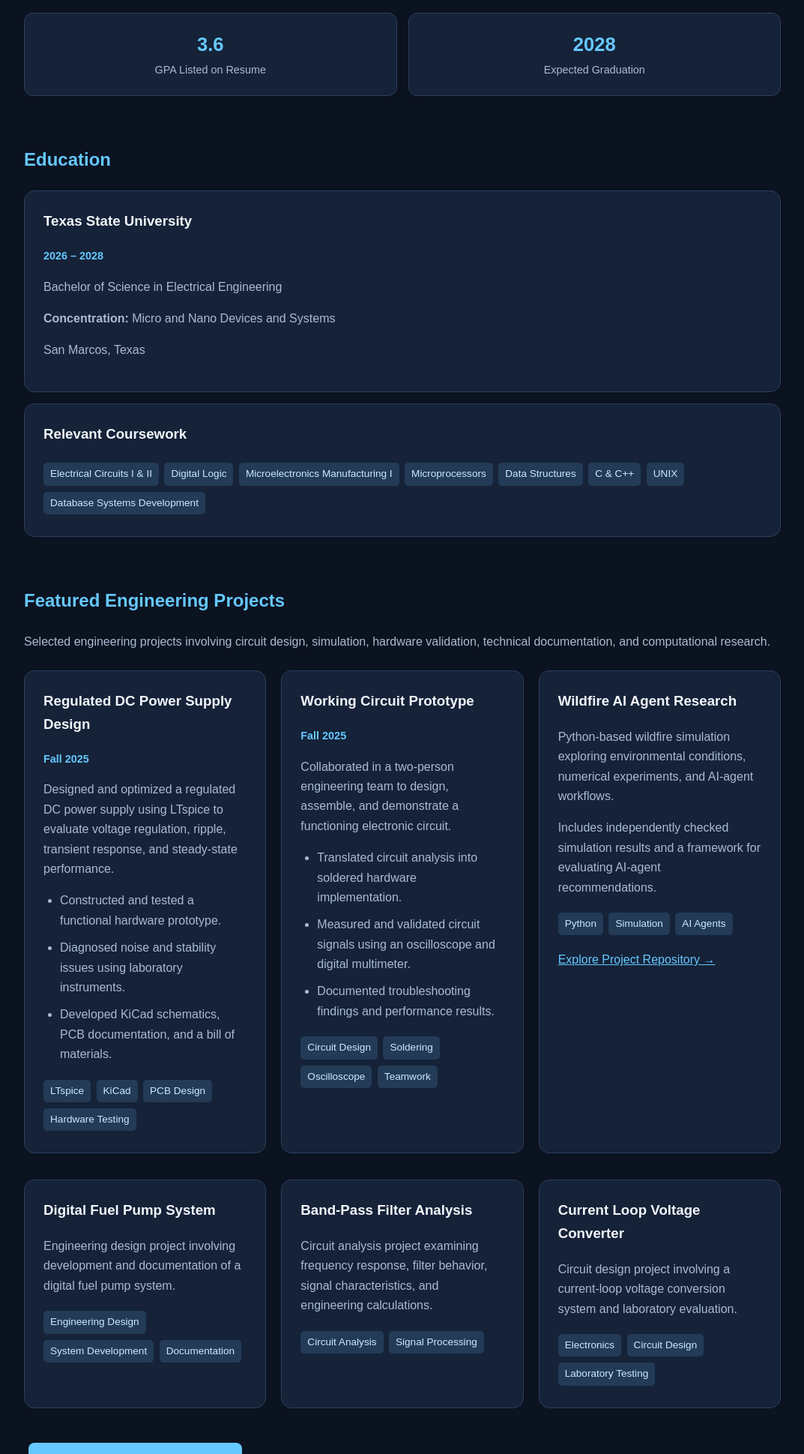
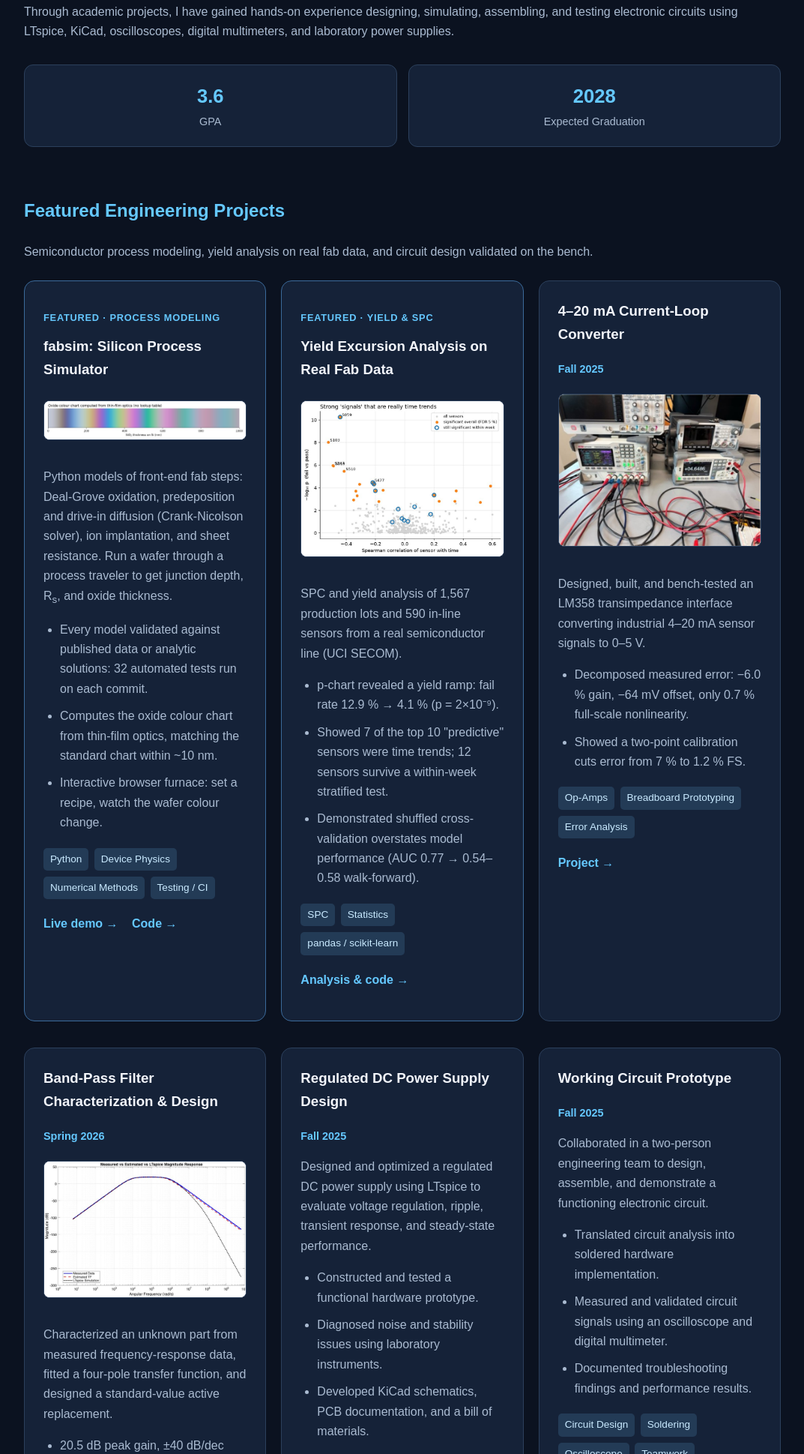
Before and after one commit to DSTX28/DSTX28.github.io, a plain HTML site: page index.html in a window 1280 px wide. Shown: the part 861-2800 px from the top of the page at 75% size, without its empty margins (103-1176 px from the left). Drawn offline with Linux system fonts and the light colour scheme.

Commit message:
Refocus portfolio on semiconductor process and yield engineering
- Projects moved to the top with images and links to each repo/folder
- Add fabsim and SECOM yield analysis as featured projects
- Add Process & Yield Engineering skills; data tools; GitHub links
- Clarify GPA label, remove 'Claude 101' tag, update project blurbs

Co-Authored-By: Claude Opus 5.5 <noreply@anthropic.com>

```diff
--- a/index.html
+++ b/index.html
@@ -207,6 +207,31 @@
         padding: 20px;
       }
     }
+    .card img.shot {
+      width: 100%;
+      border-radius: 8px;
+      border: 1px solid var(--border);
+      margin: 6px 0 12px;
+      background: #fff;
+    }
+
+    .card.feature {
+      border-color: #3b6a9a;
+    }
+
+    .links a {
+      margin-right: 14px;
+      font-weight: bold;
+      text-decoration: none;
+    }
+
+    .kicker {
+      color: var(--accent);
+      font-size: 0.8rem;
+      font-weight: bold;
+      letter-spacing: 0.06em;
+      text-transform: uppercase;
+    }
   </style>
 </head>
 
@@ -222,8 +247,8 @@
   </p>
 
   <p>
-    Micro & Nano Devices • Semiconductor Technology •
-    Circuit Design • Engineering Research
+    Semiconductor Process Engineering • Micro &amp; Nano Fabrication •
+        Yield &amp; SPC • Circuit Design
   </p>
 
   <p>San Marcos, Texas</p>
@@ -244,6 +269,9 @@
     <a class="button secondary" href="#skills">
       Technical Skills
     </a>
+        <a class="button secondary" href="https://github.com/DSTX28">
+          GitHub
+        </a>
   </nav>
 </header>
 
@@ -268,6 +296,13 @@
   </p>
 
   <p>
+    I am seeking internships in <strong>semiconductor process,
+    equipment, and yield engineering</strong>. My recent projects model
+    front-end fab steps from first principles and apply statistical
+    process control to real production data.
+  </p>
+
+  <p>
     Through academic projects, I have gained hands-on
     experience designing, simulating, assembling, and
     testing electronic circuits using LTspice, KiCad,
@@ -278,7 +313,7 @@
   <div class="stats">
     <div class="stat">
       <strong>3.6</strong>
-      <span>GPA Listed on Resume</span>
+      <span>GPA</span>
     </div>
 
     <div class="stat">
@@ -288,54 +323,114 @@
   </div>
 </section>
 
-<!-- EDUCATION -->
-
-<section id="education">
-  <h2>Education</h2>
-
-  <div class="card">
-    <h3>Texas State University</h3>
-
-    <p class="date">2026 – 2028</p>
-
-    <p>
-      Bachelor of Science in Electrical Engineering
-    </p>
-
-    <p>
-      <strong>Concentration:</strong>
-      Micro and Nano Devices and Systems
-    </p>
-
-    <p>San Marcos, Texas</p>
-  </div>
-
-  <div class="card">
-    <h3>Relevant Coursework</h3>
-
-    <span class="tag">Electrical Circuits I & II</span>
-    <span class="tag">Digital Logic</span>
-    <span class="tag">Microelectronics Manufacturing I</span>
-    <span class="tag">Microprocessors</span>
-    <span class="tag">Data Structures</span>
-    <span class="tag">C & C++</span>
-    <span class="tag">UNIX</span>
-    <span class="tag">Database Systems Development</span>
-  </div>
-</section>
-
 <!-- ENGINEERING PROJECTS -->
 
 <section id="projects">
   <h2>Featured Engineering Projects</h2>
 
   <p class="section-intro">
-    Selected engineering projects involving circuit
-    design, simulation, hardware validation, technical
-    documentation, and computational research.
+    Semiconductor process modeling, yield analysis on real fab data,
+    and circuit design validated on the bench.
   </p>
 
-  <div class="grid">
+      <div class="grid">
+
+        <article class="card feature">
+          <p class="kicker">Featured · Process modeling</p>
+          <h3>fabsim: Silicon Process Simulator</h3>
+          <img class="shot" src="assets/oxide-colour-chart.jpg"
+               alt="Oxide colour chart computed from thin-film optics">
+          <p>
+            Python models of front-end fab steps: Deal-Grove oxidation,
+            predeposition and drive-in diffusion (Crank-Nicolson solver),
+            ion implantation, and sheet resistance. Run a wafer through a
+            process traveler to get junction depth, R<sub>s</sub>, and oxide thickness.
+          </p>
+          <ul>
+            <li>Every model validated against published data or analytic
+              solutions: 32 automated tests run on each commit.</li>
+            <li>Computes the oxide colour chart from thin-film optics, matching
+              the standard chart within ~10 nm.</li>
+            <li>Interactive browser furnace: set a recipe, watch the wafer colour change.</li>
+          </ul>
+          <span class="tag">Python</span>
+          <span class="tag">Device Physics</span>
+          <span class="tag">Numerical Methods</span>
+          <span class="tag">Testing / CI</span>
+          <p class="links">
+            <a href="https://dstx28.github.io/fabsim/">Live demo →</a>
+            <a href="https://github.com/DSTX28/fabsim">Code →</a>
+          </p>
+        </article>
+
+        <article class="card feature">
+          <p class="kicker">Featured · Yield &amp; SPC</p>
+          <h3>Yield Excursion Analysis on Real Fab Data</h3>
+          <img class="shot" src="assets/yield-confounding.jpg"
+               alt="Sensor significance versus correlation with time">
+          <p>
+            SPC and yield analysis of 1,567 production lots and 590 in-line
+            sensors from a real semiconductor line (UCI SECOM).
+          </p>
+          <ul>
+            <li>p-chart revealed a yield ramp: fail rate 12.9 % → 4.1 % (p = 2×10⁻⁹).</li>
+            <li>Showed 7 of the top 10 "predictive" sensors were time trends;
+              12 sensors survive a within-week stratified test.</li>
+            <li>Demonstrated shuffled cross-validation overstates model
+              performance (AUC 0.77 → 0.54–0.58 walk-forward).</li>
+          </ul>
+          <span class="tag">SPC</span>
+          <span class="tag">Statistics</span>
+          <span class="tag">pandas / scikit-learn</span>
+          <p class="links">
+            <a href="https://github.com/DSTX28/secom-yield-analysis">Analysis &amp; code →</a>
+          </p>
+        </article>
+
+        <article class="card">
+          <h3>4–20 mA Current-Loop Converter</h3>
+          <p class="date">Fall 2025</p>
+          <img class="shot" src="assets/current-loop-bench.jpg"
+               alt="Bench test station with DMM reading 4.6486 V">
+          <p>
+            Designed, built, and bench-tested an LM358 transimpedance
+            interface converting industrial 4–20 mA sensor signals to 0–5 V.
+          </p>
+          <ul>
+            <li>Decomposed measured error: −6.0 % gain, −64 mV offset,
+              only 0.7 % full-scale nonlinearity.</li>
+            <li>Showed a two-point calibration cuts error from 7 % to 1.2 % FS.</li>
+          </ul>
+          <span class="tag">Op-Amps</span>
+          <span class="tag">Breadboard Prototyping</span>
+          <span class="tag">Error Analysis</span>
+          <p class="links">
+            <a href="https://github.com/DSTX28/Univ-Projects/tree/main/4-20mA-current-loop-converter">Project →</a>
+          </p>
+        </article>
+
+        <article class="card">
+          <h3>Band-Pass Filter Characterization &amp; Design</h3>
+          <p class="date">Spring 2026</p>
+          <img class="shot" src="assets/bandpass-response.jpg"
+               alt="Measured, estimated and LTspice magnitude responses">
+          <p>
+            Characterized an unknown part from measured frequency-response data,
+            fitted a four-pole transfer function, and designed a standard-value
+            active replacement.
+          </p>
+          <ul>
+            <li>20.5 dB peak gain, ±40 dB/dec skirts, 2.4 dB RMS model error.</li>
+            <li>Explained high-frequency divergence via op-amp gain-bandwidth.</li>
+          </ul>
+          <span class="tag">MATLAB</span>
+          <span class="tag">LTspice</span>
+          <span class="tag">Filter Design</span>
+          <p class="links">
+            <a href="https://github.com/DSTX28/Univ-Projects/tree/main/bandpass-filter-design">Project →</a>
+          </p>
+        </article>
+
 
     <article class="card">
       <h3>Regulated DC Power Supply Design</h3>
@@ -408,19 +503,17 @@
     </article>
 
     <article class="card">
-      <h3>Wildfire AI Agent Research</h3>
+      <h3>Wildfire Intervention Study</h3>
 
       <p>
-        Python-based wildfire simulation
-        exploring environmental conditions,
-        numerical experiments, and AI-agent
-        workflows.
+        Controlled Monte Carlo experiment (fixed seeds, 100 runs × 7
+            options) identifying a crossing-closure plan that cuts simulated
+            losses by 94 %.
       </p>
 
       <p>
-        Includes independently checked simulation
-        results and a framework for evaluating
-        AI-agent recommendations.
+        Also critiqued an AI agent's flawed experimental reasoning
+            (uncontrolled seeds, incomplete comparison).
       </p>
 
       <span class="tag">Python</span>
@@ -438,42 +531,16 @@
       <h3>Digital Fuel Pump System</h3>
 
       <p>
-        Engineering design project involving
-        development and documentation of
-        a digital fuel pump system.
-      </p>
+            Modular SystemVerilog datapath (divide, multiply, registered
+            digit split, seven-segment decoders) verified with a testbench.
+          </p>
 
       <span class="tag">Engineering Design</span>
       <span class="tag">System Development</span>
       <span class="tag">Documentation</span>
-    </article>
-
-    <article class="card">
-      <h3>Band-Pass Filter Analysis</h3>
-
-      <p>
-        Circuit analysis project examining
-        frequency response, filter behavior,
-        signal characteristics, and
-        engineering calculations.
-      </p>
-
-      <span class="tag">Circuit Analysis</span>
-      <span class="tag">Signal Processing</span>
-    </article>
-
-    <article class="card">
-      <h3>Current Loop Voltage Converter</h3>
-
-      <p>
-        Circuit design project involving
-        a current-loop voltage conversion
-        system and laboratory evaluation.
-      </p>
-
-      <span class="tag">Electronics</span>
-      <span class="tag">Circuit Design</span>
-      <span class="tag">Laboratory Testing</span>
+          <p class="links">
+            <a href="https://github.com/DSTX28/Univ-Projects/tree/main/digital-fuel-pump-systemverilog">Project →</a>
+          </p>
     </article>
 
   </div>
@@ -481,10 +548,12 @@
   <p style="margin-top:25px;">
     <a class="button"
        href="https://github.com/DSTX28/Univ-Projects">
-      Explore All Engineering Projects
+      All Course Projects on GitHub
     </a>
   </p>
 </section>
+
+
 
 <!-- PROFESSIONAL EXPERIENCE -->
 
@@ -539,6 +608,18 @@
     laboratory instrumentation, and technical tools.
   </p>
 
+      <div class="card">
+        <h3>Process &amp; Yield Engineering</h3>
+        <span class="tag">Thermal Oxidation (Deal-Grove)</span>
+        <span class="tag">Dopant Diffusion &amp; Implantation Modeling</span>
+        <span class="tag">Sheet Resistance / Four-Point Probe</span>
+        <span class="tag">Statistical Process Control (I-MR, p-charts)</span>
+        <span class="tag">Western Electric Rules</span>
+        <span class="tag">Yield Excursion Analysis</span>
+        <span class="tag">Monte Carlo &amp; Controlled Experiments</span>
+        <span class="tag">Measurement Error Analysis &amp; Calibration</span>
+      </div>
+
   <div class="card">
     <h3>Hardware & Circuit Design</h3>
 
@@ -561,6 +642,9 @@
     <span class="tag">C++</span>
     <span class="tag">SystemVerilog</span>
     <span class="tag">UNIX/Linux</span>
+        <span class="tag">NumPy / SciPy / pandas</span>
+        <span class="tag">scikit-learn</span>
+        <span class="tag">Git &amp; GitHub Actions (CI)</span>
   </div>
 
   <div class="card">
@@ -589,7 +673,42 @@
     <span class="tag">Microsoft Word</span>
     <span class="tag">Microsoft PowerPoint</span>
     <span class="tag">Google Workspace</span>
-    <span class="tag">Claude 101</span>
+  </div>
+</section>
+
+<!-- EDUCATION -->
+
+<section id="education">
+  <h2>Education</h2>
+
+  <div class="card">
+    <h3>Texas State University</h3>
+
+    <p class="date">2026 – 2028</p>
+
+    <p>
+      Bachelor of Science in Electrical Engineering
+    </p>
+
+    <p>
+      <strong>Concentration:</strong>
+      Micro and Nano Devices and Systems
+    </p>
+
+    <p>San Marcos, Texas</p>
+  </div>
+
+  <div class="card">
+    <h3>Relevant Coursework</h3>
+
+    <span class="tag">Electrical Circuits I & II</span>
+    <span class="tag">Digital Logic</span>
+    <span class="tag">Microelectronics Manufacturing I</span>
+    <span class="tag">Microprocessors</span>
+    <span class="tag">Data Structures</span>
+    <span class="tag">C & C++</span>
+    <span class="tag">UNIX</span>
+    <span class="tag">Database Systems Development</span>
   </div>
 </section>
 
@@ -709,7 +828,7 @@
   </p>
 
   <p>
-    © 2026 Daniel Shaheen
+    <a href="https://github.com/DSTX28">GitHub</a> · © 2026 Daniel Shaheen
   </p>
 </footer>
 
```
Also changed, not shown: assets/bandpass-response.jpg (added), assets/current-loop-bench.jpg (added), assets/oxide-colour-chart.jpg (added), assets/yield-confounding.jpg (added).
